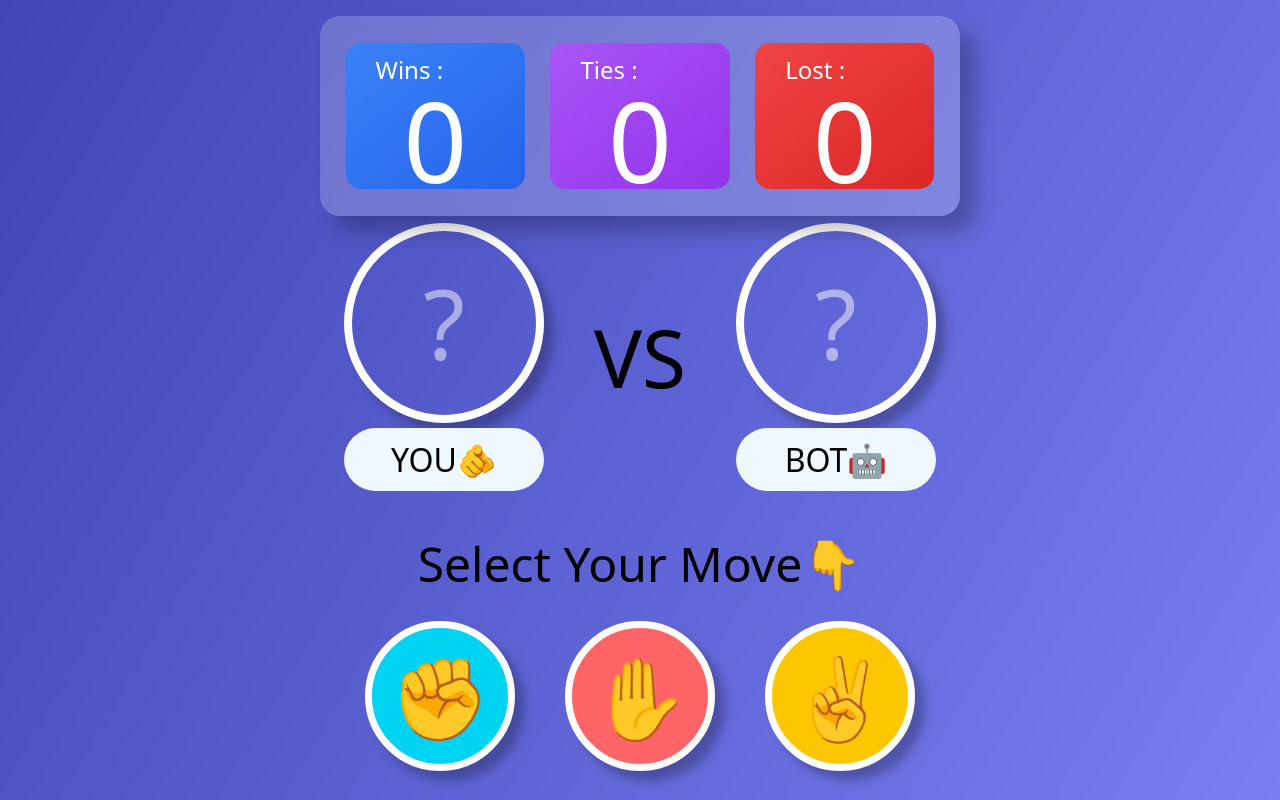
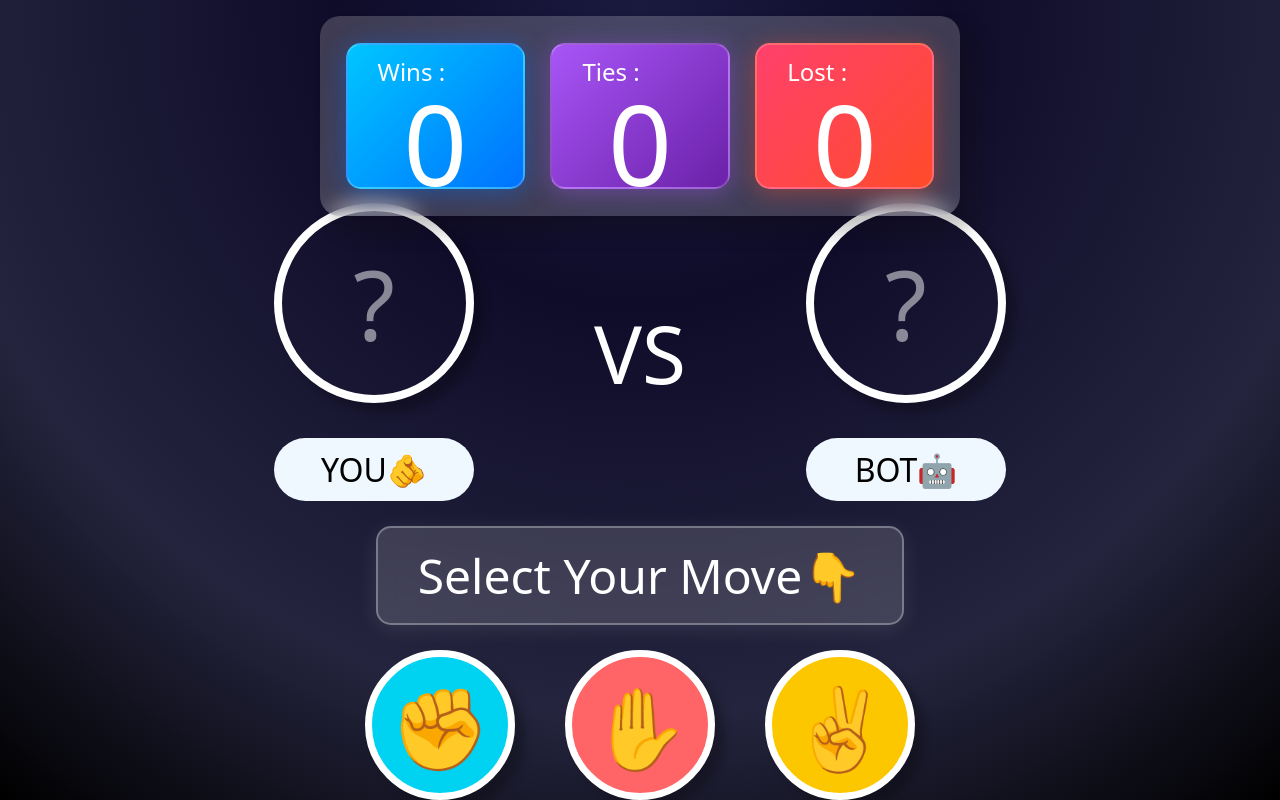
Before and after one commit to Yaswanth8407/Stone-Paper-Scissors, a plain HTML site: page index.html in a window 1280 px wide. Drawn offline with Linux system fonts and the light colour scheme.

Commit message:
Revamp UI styles and enhance visual effects
Updated background to a radial gradient with fixed attachment and added keyframes for potential animation. Improved score box and move selection styles with new gradients, shadows, borders, and spacing for a more modern and visually appealing interface.

```diff
--- a/style.css
+++ b/style.css
@@ -12,9 +12,22 @@ body {
 }
 
 body {
-    background: linear-gradient(120deg, #3f46b5, #787def);
-    display: flex;
-    flex-direction: column;
+  height: 100%;
+  overflow: hidden;
+  display: flex;
+  flex-direction: column;
+  background: radial-gradient(circle at top center, #1a1a40 0%, #0f0c29 30%, #24243e 70%, #000000 100%);
+  background-attachment: fixed;
+  /* animation: backgroundMove 1s ease-in-out infinite alternate; */
+}
+
+@keyframes backgroundMove {
+  0% {
+    background-position: 0% 50%;
+  }
+  100% {
+    background-position: 100% 50%;
+  }
 }
 
 /* --- SCORES SECTION --- */
@@ -31,7 +44,7 @@ body {
     border-radius: 20px;
     color: rgb(255, 255, 255);
     font-size: 1.5rem;
-    box-shadow: 15px 15px 20px rgba(0, 0, 0, 0.25);
+    box-shadow: 15px 15px 20px rgba(14, 13, 13, 0.25);
 }
 
 .score-boxes {
@@ -42,16 +55,23 @@ body {
 }
 
 .wins {
-    background: linear-gradient(to bottom right, #3b82f6, #2563eb);
+    background: linear-gradient(135deg, #00c6ff, #0072ff);
+    box-shadow: 0 4px 25px rgba(0, 114, 255, 0.4);
+    border: 2px solid rgba(255, 255, 255, 0.2);
 }
 
 .ties {
-    background: linear-gradient(to bottom right, #a855f7, #9333ea);
+    background: linear-gradient(135deg, #a855f7, #6b21a8);
+    box-shadow: 0 4px 25px rgba(168, 85, 247, 0.4);
+    border: 2px solid rgba(255, 255, 255, 0.2);
 }
 
 .lost {
-    background: linear-gradient(to bottom right, #ef4444, #dc2626);
+    background: linear-gradient(135deg, #ff416c, #ff4b2b);
+    box-shadow: 0 4px 25px rgba(255, 75, 43, 0.4);
+    border: 2px solid rgba(255, 255, 255, 0.2);
 }
+
 
 .count {
     height: 60%;
@@ -84,7 +104,7 @@ body {
     display: flex;
     justify-content: center;
     align-items: center;
-    gap: 50px;
+    gap: 120px;
 }
 
 .you,
@@ -96,13 +116,15 @@ body {
     display: grid;
     place-items: end center;
     overflow: hidden;
-    box-shadow: 10px 10px 10px rgba(0, 0, 0, 0.25);
+    box-shadow: 10px 10px 10px rgba(210, 60, 60, 0.25);
 }
+
+
 
 #youtext,
 #bottext {
     padding: 10px;
-    margin-top: 5px;
+    margin-top: 35px;
     font-size: 2rem;
     background-color: aliceblue;
     border-radius: 100px;
@@ -111,6 +133,7 @@ body {
 
 #vs {
     font-size: 5rem;
+    color: #fff;
 }
 
 /* --- MOVE SELECTION SECTION --- */
@@ -122,6 +145,14 @@ body {
 #selectyourmove {
     font-size: 3rem;
     margin-top: 70px;
+    background: rgba(255, 255, 255, 0.15);
+    backdrop-filter: blur(10px);
+    padding: 15px 40px;
+    border-radius: 15px;
+    border: 2px solid rgba(255, 255, 255, 0.3);
+    color: white;
+    display: inline-block;
+    box-shadow: 0 4px 20px rgba(255, 255, 255, 0.1);
 }
 
 .selectmove {
```
